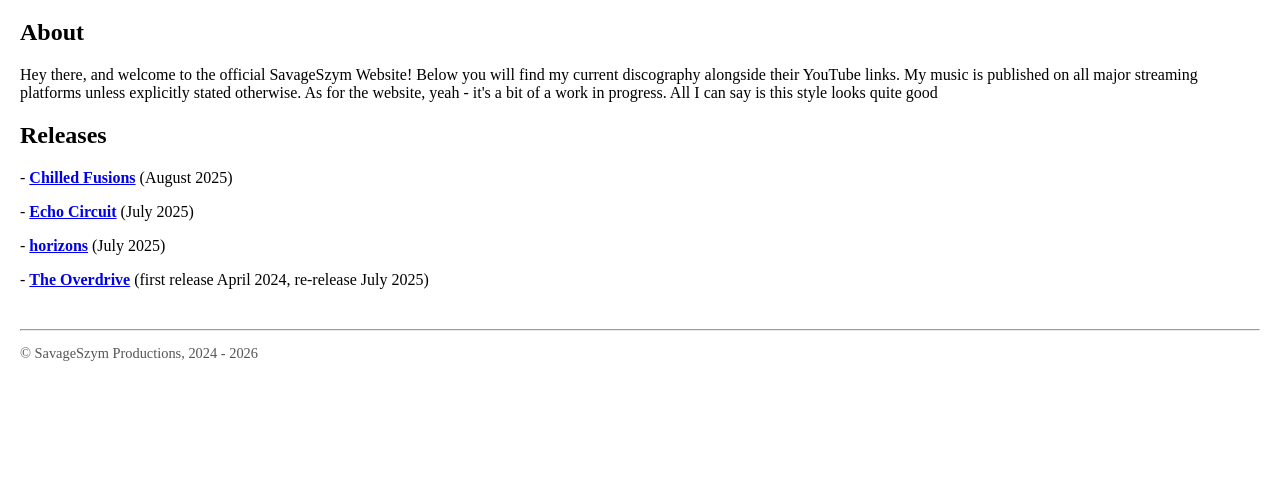
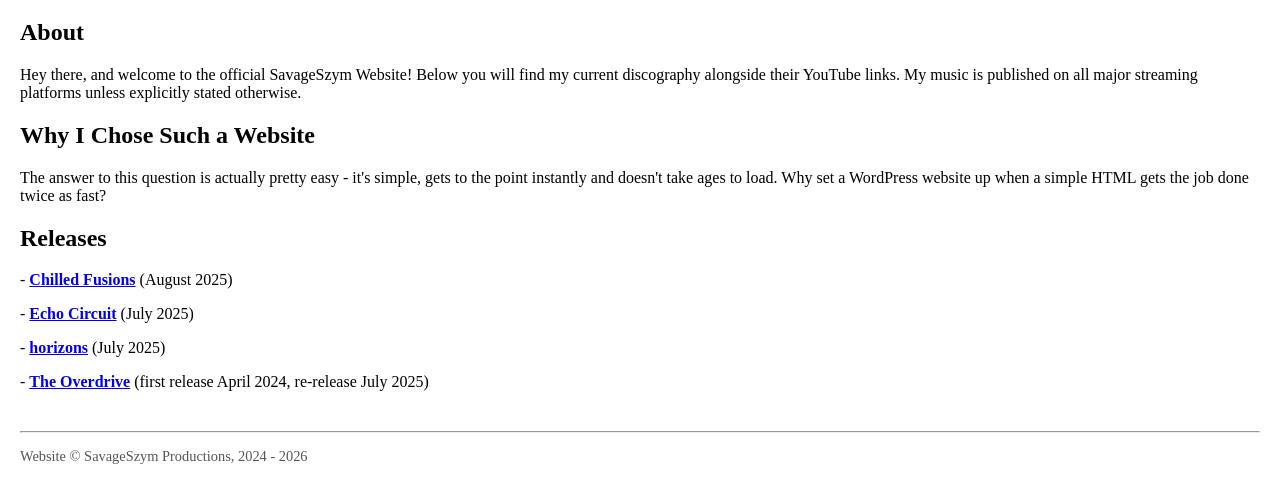
Before and after one commit to SavageSzym/savageszym.github.io, a plain HTML site: page index.html in a window 1280 px wide. Shown: the part 61-564 px from the top of the page. Drawn offline with Linux system fonts and the light colour scheme.

Commit message:
Update index.html with new section on website choice
Added a new section explaining the choice of a simple HTML website. Because simple is sometimes just better.

```diff
--- a/index.html
+++ b/index.html
@@ -22,7 +22,12 @@
 
   <h2>About</h2>
   <p>
-    Hey there, and welcome to the official SavageSzym Website! Below you will find my current discography alongside their YouTube links. My music is published on all major streaming platforms unless explicitly stated otherwise. As for the website, yeah - it's a bit of a work in progress. All I can say is this style looks quite good
+    Hey there, and welcome to the official SavageSzym Website! Below you will find my current discography alongside their YouTube links. My music is published on all major streaming platforms unless explicitly stated otherwise.
+  </p>
+
+  <h2>Why I Chose Such a Website</h2>
+  <p>
+    The answer to this question is actually pretty easy - it's simple, gets to the point instantly and doesn't take ages to load. Why set a WordPress website up when a simple HTML gets the job done twice as fast?
   </p>
 
   <h2>Releases</h2>
@@ -33,7 +38,7 @@
 
   <footer>
     <hr>
-    <p>© SavageSzym Productions, 2024 - 2026</p>
+    <p>Website © SavageSzym Productions, 2024 - 2026</p>
   </footer>
 </body>
 </html>
```
